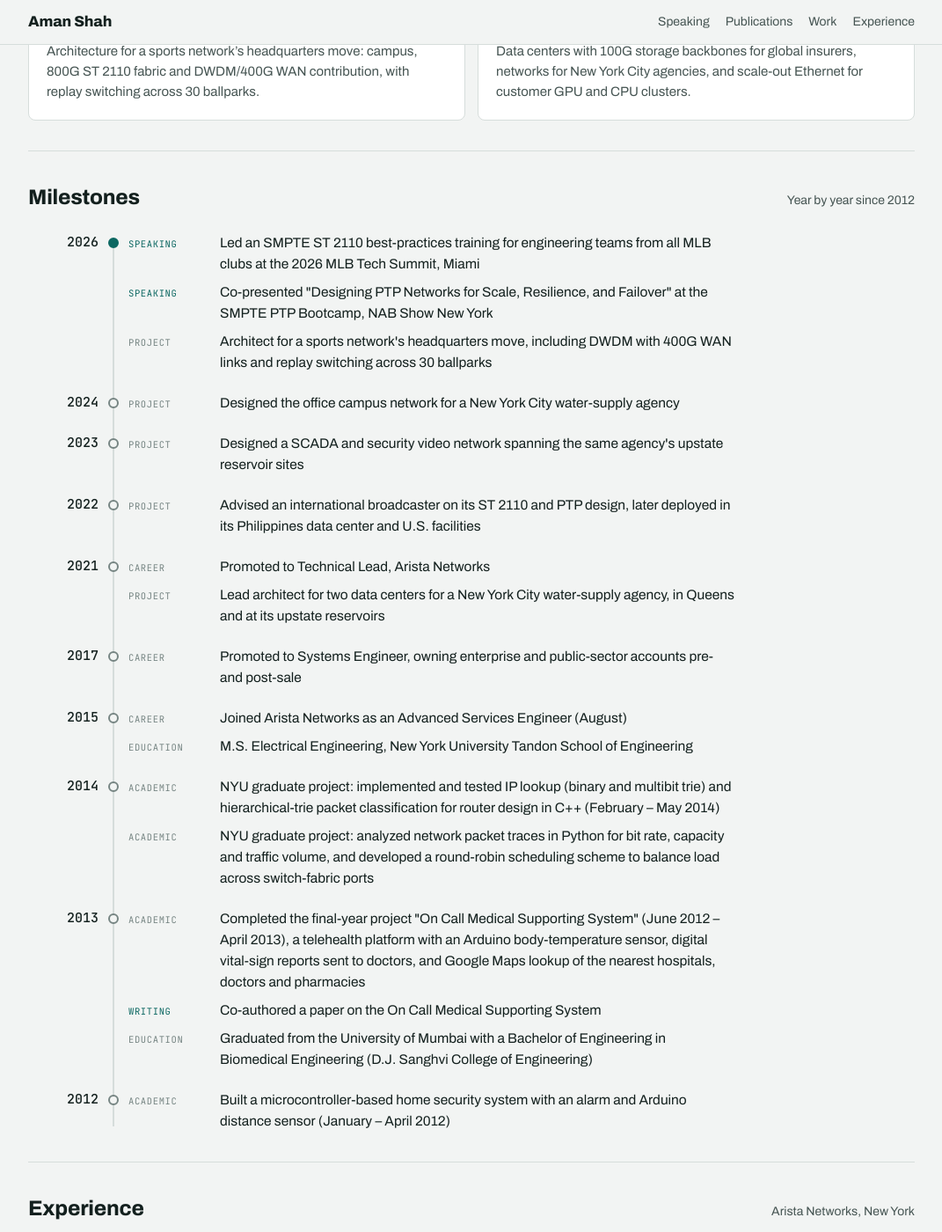
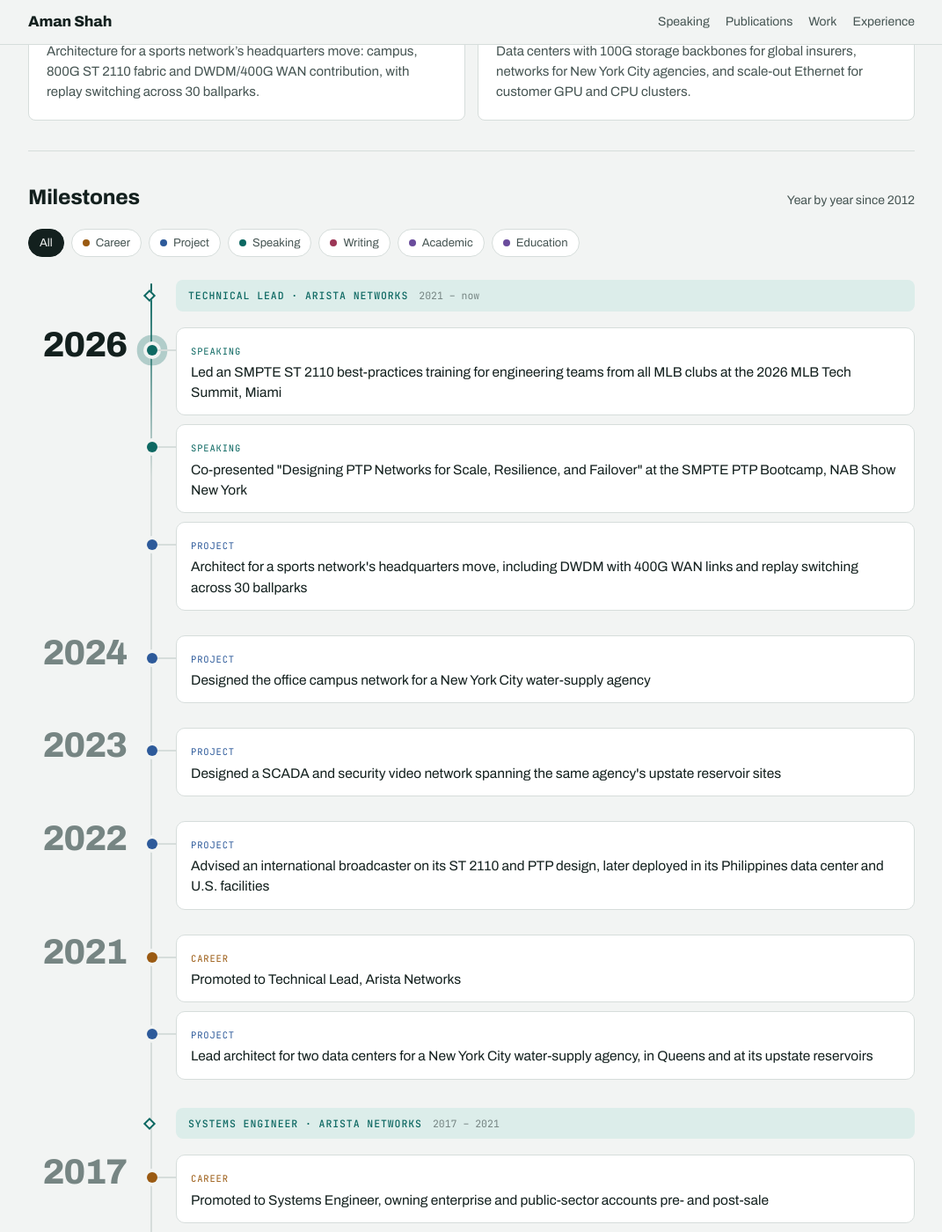
Before and after one commit to Amanshah91/amanshah91.github.io, a Jekyll site: the page built from index.html, in a window 1280 px wide and 1400 px high, scrolled down 1790 px. Shown: the whole window at 88% size, without its empty margins (104-1175 px from the left). Built offline with Jekyll 4.4.1, drawn with Linux system fonts in a browser that asks for light colours; some of the changed text lies outside the part shown.

Commit message:
Milestones: era banners, sticky years, colour-coded cards, filters
Co-Authored-By: Claude Opus 5.5 <noreply@anthropic.com>
Claude-Session: https://claude.ai/code/session_016ECpXB9SB4zXKomSvGvhZo

```diff
--- /dev/null
+++ b/_data/eras.yml
@@ -0,0 +1,17 @@
+# Career and study phases shown as banners on the Milestones timeline.
+# Each year in milestones.yml points at one of these with `era:`.
+lead:
+  title: Technical Lead · Arista Networks
+  dates: 2021 – now
+se:
+  title: Systems Engineer · Arista Networks
+  dates: 2017 – 2021
+ase:
+  title: Advanced Services Engineer · Arista Networks
+  dates: 2015 – 2017
+nyu:
+  title: M.S. Electrical Engineering · NYU Tandon
+  dates: until 2015
+mumbai:
+  title: B.E. Biomedical Engineering · University of Mumbai
+  dates: until 2013
--- a/assets/site.css
+++ b/assets/site.css
@@ -123,23 +123,45 @@ footer{padding-block:28px 48px;border-top:1px solid var(--line);color:var(--ink-
 @media (prefers-reduced-motion: reduce){*{transition:none!important;scroll-behavior:auto!important}}
 .row .links{margin-top:6px;font-size:14px}
 
-/* Milestones: year rail with dots, typed entries */
-.ms{list-style:none;margin:0;padding:0;position:relative}
-.ms::before{content:"";position:absolute;left:96px;top:6px;bottom:6px;width:2px;background:var(--line)}
-.ms>li{display:grid;grid-template-columns:80px minmax(0,1fr);gap:0 34px;padding:0 0 22px;position:relative}
-.ms>li:last-child{padding-bottom:0}
-.ms>li::before{content:"";position:absolute;left:91px;top:6px;width:12px;height:12px;border-radius:50%;background:var(--bg);border:2px solid var(--ink-3)}
-.ms>li:first-child::before{border-color:var(--accent);background:var(--accent)}
-.ms-year{font-family:var(--mono);font-size:15px;font-weight:500;color:var(--ink);text-align:right;line-height:1.5}
-.ms ul{list-style:none;margin:0;padding:0;display:grid;gap:8px}
-.ms ul li{display:grid;grid-template-columns:92px minmax(0,1fr);gap:12px;align-items:baseline}
-.ms-kind{font-family:var(--mono);font-size:10.5px;letter-spacing:.06em;text-transform:uppercase;color:var(--ink-3);padding:2px 0}
-.ms-speaking,.ms-writing,.ms-recognition{color:var(--accent)}
-.ms-text{font-size:15.5px;color:var(--ink);max-width:66ch}
+/* Milestones: era banners on a rail, sticky years, typed cards */
+:root{--k-career:#9A5A12;--k-project:#2D5A9A;--k-speaking:var(--accent);--k-recognition:#86680A;--k-writing:#9C3656;--k-academic:#6A4C9C;--k-education:#6A4C9C}
+@media (prefers-color-scheme: dark){:root{--k-career:#E6AE68;--k-project:#8FB4EE;--k-recognition:#E2C35A;--k-writing:#E59AB1;--k-academic:#B9A3E6;--k-education:#B9A3E6}}
+.k-career{--k:var(--k-career)}.k-project{--k:var(--k-project)}.k-speaking{--k:var(--k-speaking)}.k-recognition{--k:var(--k-recognition)}
+.k-writing{--k:var(--k-writing)}.k-academic{--k:var(--k-academic)}.k-education{--k:var(--k-education)}
+.ms-filter{display:flex;flex-wrap:wrap;gap:8px;margin:-4px 0 26px}
+.ms-filter button{font:inherit;font-size:13px;display:inline-flex;align-items:center;gap:7px;padding:5px 12px;border-radius:999px;border:1px solid var(--line);background:var(--surface);color:var(--ink-2);cursor:pointer;transition:border-color .15s,color .15s,background .15s}
+.ms-filter button[hidden]{display:none}
+.ms-filter button i{width:8px;height:8px;border-radius:50%;background:var(--k)}
+.ms-filter button:hover{border-color:var(--ink-3);color:var(--ink)}
+.ms-filter button[aria-pressed="true"]{background:var(--ink);border-color:var(--ink);color:var(--bg)}
+.ms-filter button[aria-pressed="true"] i{box-shadow:0 0 0 2px var(--bg)}
+.ms{--yw:112px;--gap:56px;--rail:calc(var(--yw) + var(--gap)/2);list-style:none;margin:0;padding:0;position:relative}
+.ms::before{content:"";position:absolute;left:calc(var(--rail) - 1px);top:4px;bottom:4px;width:2px;border-radius:2px;background:linear-gradient(to bottom,var(--accent),var(--line) 220px,var(--line) calc(100% - 60px),transparent)}
+.ms>li[hidden]{display:none}
+.ms-era{position:relative;margin:4px 0 18px calc(var(--yw) + var(--gap));display:flex;flex-wrap:wrap;align-items:baseline;gap:4px 12px;padding:9px 14px;border-radius:8px;background:var(--accent-soft)}
+.ms-era::before{content:"";position:absolute;left:calc(var(--rail) - var(--yw) - var(--gap) - 7px);top:50%;width:10px;height:10px;margin-top:-5px;background:var(--bg);border:2px solid var(--accent);transform:rotate(45deg)}
+.ms-era-t{font-family:var(--mono);font-size:11.5px;letter-spacing:.08em;text-transform:uppercase;color:var(--accent);font-weight:500}
+.ms-era-d{font-family:var(--mono);font-size:11.5px;color:var(--ink-3)}
+.ms-yr{display:grid;grid-template-columns:var(--yw) minmax(0,1fr);gap:0 var(--gap);padding-bottom:28px}
+.ms-y span{position:sticky;top:72px;display:block;text-align:right;font-size:40px;line-height:1;font-weight:800;font-stretch:115%;letter-spacing:-.03em;color:var(--ink-3);font-variant-numeric:tabular-nums}
+.ms-yr.is-now .ms-y span{color:var(--ink)}
+.ms-items{list-style:none;margin:0;padding:0;display:grid;gap:10px}
+.ms-item{position:relative;background:var(--surface);border:1px solid var(--line);border-radius:10px;padding:13px 16px 14px;transition:border-color .2s,transform .2s,box-shadow .2s}
+.ms-item::before{content:"";position:absolute;left:calc(var(--rail) - var(--yw) - var(--gap) - 6px);top:19px;width:12px;height:12px;border-radius:50%;background:var(--k);box-shadow:0 0 0 4px var(--bg)}
+.ms-item::after{content:"";position:absolute;left:calc(var(--gap)/-2 + 6px);top:24px;width:calc(var(--gap)/2 - 7px);height:2px;background:var(--line)}
+.ms-item:hover{border-color:var(--k);transform:translateX(2px);box-shadow:0 6px 18px -12px rgba(0,0,0,.35)}
+.ms-tag{display:inline-block;font-family:var(--mono);font-size:10.5px;letter-spacing:.08em;text-transform:uppercase;color:var(--k);margin-bottom:4px}
+.ms-item p{font-size:15.5px;line-height:1.5;color:var(--ink)}
+.ms-yr.is-now .ms-items>li:first-child::before{animation:ms-pulse 2.4s ease-out infinite}
+@keyframes ms-pulse{0%{box-shadow:0 0 0 4px var(--bg),0 0 0 4px var(--k)}70%{box-shadow:0 0 0 4px var(--bg),0 0 0 14px transparent}100%{box-shadow:0 0 0 4px var(--bg),0 0 0 14px transparent}}
+.ms-anim .ms-item{opacity:0;transform:translateY(10px);transition:opacity .5s ease,transform .5s ease,border-color .2s,box-shadow .2s}
+.ms-anim .ms-item.in{opacity:1;transform:none}
+.ms-anim .ms-item.in:hover{transform:translateX(2px)}
 @media (max-width:760px){
-  .ms::before{left:5px}
-  .ms>li{grid-template-columns:1fr;gap:8px;padding-left:26px}
-  .ms>li::before{left:0}
-  .ms-year{text-align:left}
-  .ms ul li{grid-template-columns:1fr;gap:0}
+  .ms{--yw:0px;--gap:36px;--rail:9px}
+  .ms-yr{grid-template-columns:1fr;gap:10px 0;padding-left:var(--gap)}
+  .ms-y span{position:static;text-align:left;font-size:30px}
+  .ms-era{margin-left:var(--gap)}
+  .ms-item::after{display:none}
 }
+@media (prefers-reduced-motion: reduce){.ms-item::before{animation:none!important}}
--- a/index.html
+++ b/index.html
@@ -123,18 +123,51 @@ layout: default
 
   <section class="block" id="milestones">
     <div class="shead"><h2>Milestones</h2><p>Year by year since {{ site.data.milestones.last.year }}</p></div>
+    <div class="ms-filter" role="group" aria-label="Filter milestones">
+      <button type="button" data-kind="all" aria-pressed="true">All</button>
+      {% assign kinds = "Career,Project,Speaking,Recognition,Writing,Academic,Education" | split: "," %}
+      {% for k in kinds %}<button type="button" data-kind="{{ k | downcase }}" class="k-{{ k | downcase }}" aria-pressed="false" hidden><i aria-hidden="true"></i>{{ k }}</button>{% endfor %}
+    </div>
     <ol class="ms">
+      {% assign prev_era = "" %}
       {% for y in site.data.milestones %}
-      <li>
-        <span class="ms-year">{{ y.year }}</span>
-        <ul>
+      {% if y.era and y.era != prev_era %}{% assign e = site.data.eras[y.era] %}
+      <li class="ms-era"><span class="ms-era-t">{{ e.title }}</span><span class="ms-era-d">{{ e.dates }}</span></li>
+      {% assign prev_era = y.era %}{% endif %}
+      <li class="ms-yr{% if forloop.first %} is-now{% endif %}">
+        <div class="ms-y"><span>{{ y.year }}</span></div>
+        <ul class="ms-items">
           {% for i in y.items %}
-          <li><span class="ms-kind ms-{{ i.kind | downcase }}">{{ i.kind }}</span><span class="ms-text">{{ i.text }}</span></li>
+          <li class="ms-item k-{{ i.kind | downcase }}" data-kind="{{ i.kind | downcase }}"><span class="ms-tag">{{ i.kind }}</span><p>{{ i.text }}</p></li>
           {% endfor %}
         </ul>
       </li>
       {% endfor %}
     </ol>
+    <script>
+    (function(){
+      var root=document.getElementById('milestones'); if(!root) return;
+      var items=[].slice.call(root.querySelectorAll('.ms-item'));
+      var btns=[].slice.call(root.querySelectorAll('.ms-filter button'));
+      btns.forEach(function(b){ var k=b.dataset.kind; if(k==='all'||items.some(function(i){return i.dataset.kind===k})) b.hidden=false; });
+      function apply(k){
+        btns.forEach(function(b){b.setAttribute('aria-pressed', String(b.dataset.kind===k))});
+        items.forEach(function(i){i.hidden=!(k==='all'||i.dataset.kind===k)});
+        var rows=[].slice.call(root.querySelectorAll('.ms>li')), era=null, eraHas=false;
+        rows.forEach(function(r){
+          if(r.classList.contains('ms-era')){ if(era) era.hidden=!eraHas; era=r; eraHas=false; return; }
+          var vis=[].some.call(r.querySelectorAll('.ms-item'),function(i){return !i.hidden});
+          r.hidden=!vis; if(vis) eraHas=true;
+        });
+        if(era) era.hidden=!eraHas;
+      }
+      btns.forEach(function(b){ b.addEventListener('click',function(){apply(b.dataset.kind)}) });
+      if(!('IntersectionObserver' in window) || matchMedia('(prefers-reduced-motion: reduce)').matches) return;
+      root.classList.add('ms-anim');
+      var io=new IntersectionObserver(function(es){es.forEach(function(e){ if(e.isIntersecting){e.target.classList.add('in'); io.unobserve(e.target);} })},{rootMargin:'0px 0px -8% 0px'});
+      items.forEach(function(i){io.observe(i)});
+    })();
+    </script>
   </section>
 
   <section class="block" id="experience">
```
Also changed, not shown: _data/milestones.yml (+11 -0 lines).
